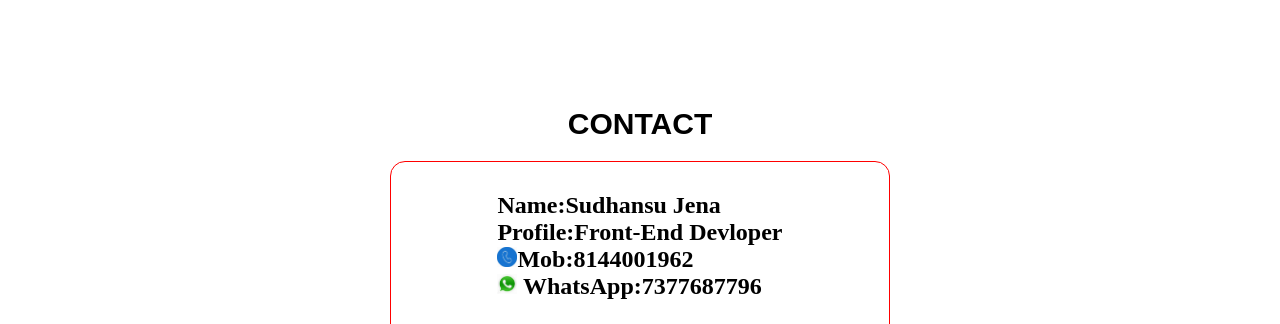
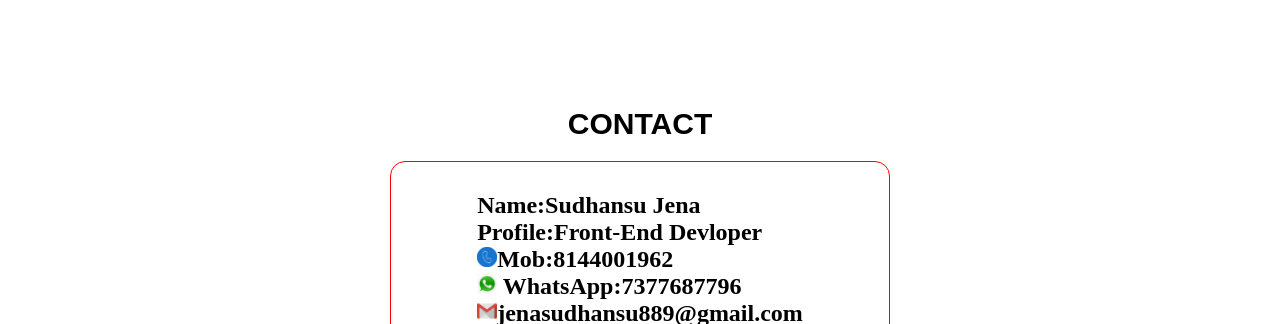
Before and after one commit to Sudhansu1437/ui-portfolio, a website: page index.html in a window 1280 px wide. Shown: the part 2906-3230 px from the top of the page. Drawn offline with Linux system fonts and the light colour scheme.

Commit message:
portfolio Ver-11

```diff
--- a/index.html
+++ b/index.html
@@ -137,6 +137,7 @@
                               <li><h2><span><img src="../ui-portfolio/public/images/call.jpg" width="20px" height="20px"></span>Mob:8144001962</h2></li>
                               <li><h2><span><img src="../ui-portfolio/public/images/whatsAap.jpg" width="20px" height="20px"></span>
                                     WhatsApp:7377687796</h2></li>
+                              <li><h2><span><img src="../ui-portfolio/public/images/mail.jpeg" width="20px" height="20px"></span>jenasudhansu889@gmail.com</h2></li>
                         </ul>
                        </div>
                   </div>
```
Also changed, not shown: public/images/mail.jpeg (added).
